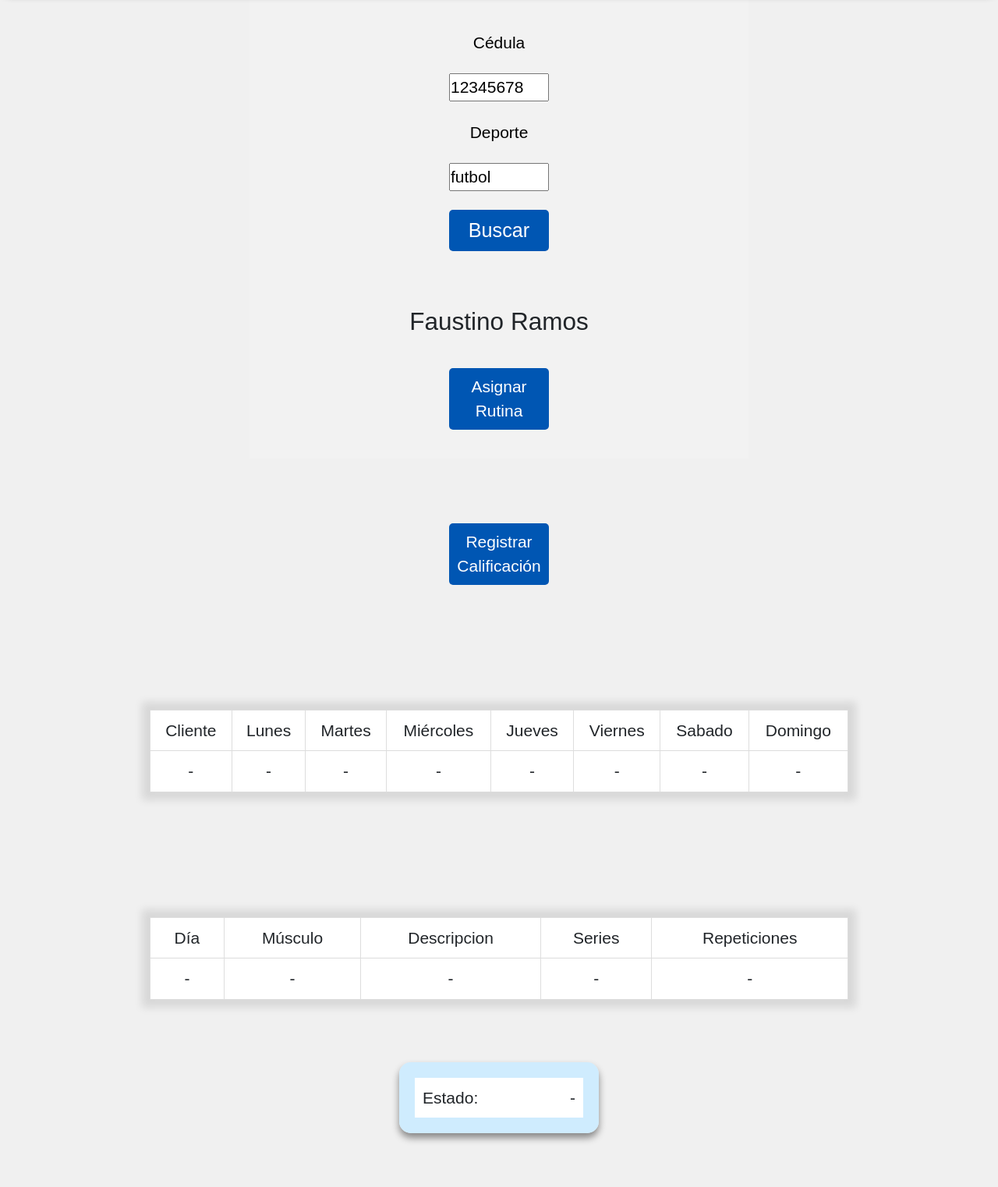
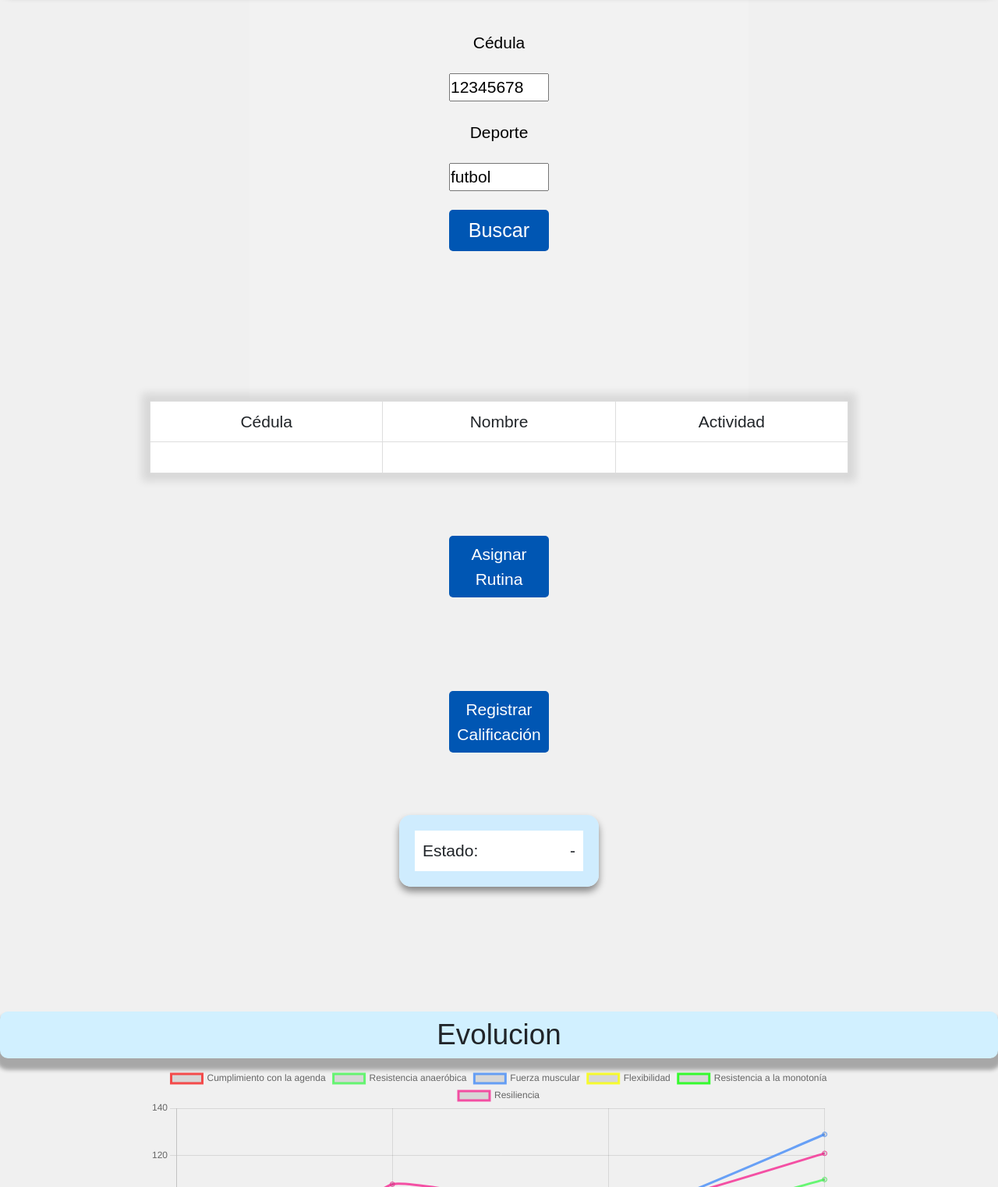
Before and after one commit to tecnoLogic4227/SIGEN, a PHP site: page /vista/html/entrenador/detallesClienteEntrenador.html in a window 1280 px wide. Shown: the part 212-1734 px from the top of the page at 78% size. Run offline with PHP 8.4, Linux system fonts and the light colour scheme; some libraries are stand-ins or nearby versions.

Commit message:
buscador casi terminado

```diff
--- a/PaginaActiveMotion/controlador/controladorBusqueda.php
+++ b/PaginaActiveMotion/controlador/controladorBusqueda.php
@@ -3,8 +3,8 @@
 include("../modelo/conexion.php");
 include("../modelo/buscador.php");
 
+$search = $_POST['search'];
 $typeSearch = $_POST['type'];
-$search = $_POST['search'];
 
 function validateSearch($search, $typeSearch)
 {
--- a/PaginaActiveMotion/styles/clientes.css
+++ b/PaginaActiveMotion/styles/clientes.css
@@ -68,10 +68,16 @@
     box-shadow: 0 0 10px 10px rgba(0, 0, 0, 0.1);
 }
 
-.tabla1, .tabla2-1, .tabla2-2 {
+.tabla1 {
     width: 70vw;
     margin-left: 15vw;
     margin-top: 20vh;
+}
+
+.tablaClientesEntrenador {
+    width: 70vw;
+    margin-top: 20vh;
+    margin-bottom: 10vh;
 }
 
 tr, td {
--- a/PaginaActiveMotion/vista/html/entrenador/detallesClienteEntrenador.html
+++ b/PaginaActiveMotion/vista/html/entrenador/detallesClienteEntrenador.html
@@ -41,67 +41,38 @@
     </nav>
     <main>
       <h1 class="tituloEntrenador titulo2Entrenador" id="tit-cliente">Cliente</h1>
-      <form id="form-detalles-cliente-entrenador" action="../../../Verificacion_de_Datos_PHP/formulario_detalles_entrenador.php">
+      <form id="form-detalles-cliente-entrenador" /*action="../../../Verificacion_de_Datos_PHP/formulario_detalles_entrenador.php">
         <section>
           <label class="subtit2">Cédula</label>
           <input id="buscar-cliente-ci" name="ci" class="inputClienteBuscador" placeholder="12345678" maxlength="8" minlength="8" pattern="\d*" onclick="eliminar_letras('buscar-cliente-ci', 'mensaje_detallesClienteEntrenador')" inputmode="numeric" required>
           <label class="cedula-tit-entrenador">Deporte</label>
           <input id="buscar-cliente-deporte" name="deporte" class="buscar-cliente-deporte" placeholder="futbol" required>
-          <button id="buscar-cliente-deportista" class="botonClienteBuscador">Buscar</button>
+          <button class="botonClienteBuscador">Buscar</button>
           <br>
           <span id="mensaje_detallesClienteEntrenador" hidden></span>
         </section>
       </form>
       <section>
-        <h4 class="nombre2">Faustino Ramos</h4>
+          <table class="tablaClientesEntrenador">
+            <tr class="tr1">
+              <td class="td1">Cédula</td>
+              <td class="td1">Nombre</td>
+              <td class="td1">Actividad</td>
+            </tr>
+            <tr class="tr1">
+              <td class="outputClienteCI"></td>
+              <td class="outputClienteNombre"></td>
+              <td class="outputClienteActividad"></td>
+            </tr>
+          </table>
         <button class="boton-asignar-rutina2"><a href="asignarEntrenamiento.html">Asignar Rutina</a></button>
         <button class="boton-registrar-calificacion"><a href="registrarCalificacion.html">Registrar Calificación</a></button>
       </section>
-      <article>
-          <table class="tabla2-1" id="tabla2-1">
-            <tr>
-              <td data-label="Cliente"  class="tabla-cliente-nombre" id="celda">Cliente</td>
-              <td data-label="Lunes" class="tabla-cliente-lunes" id="celda">Lunes</td>
-              <td data-label="Martes" class="tabla-cliente-martes" id="celda">Martes</td>
-              <td data-label="Miércoles" class="tabla-cliente-miercoles" id="celda">Miércoles</td>
-              <td data-label="Jueves" class="tabla-cliente-jueves" id="celda">Jueves</td>
-              <td data-label="Viernes" class="tabla-cliente-viernes" id="celda">Viernes</td>
-              <td data-label="Sábado" class="tabla-cliente-sabado" id="celda">Sabado</td>
-              <td data-label="Domingo" class="tabla-cliente-domingo" id="celda">Domingo</td>
-            </tr>
-            <tr>
-              <td class="tabla-cliente-nombre1" id="celda">-</td>
-              <td class="tabla-cliente-lunes" id="celda">-</td>
-              <td class="tabla-cliente-martes" id="celda">-</td>
-              <td class="tabla-cliente-miercoles" id="celda">-</td>
-              <td class="tabla-cliente-jueves" id="celda">-</td>
-              <td class="tabla-cliente-viernes" id="celda">-</td>
-              <td class="tabla-cliente-sabado" id="celda">-</td>
-              <td class="tabla-cliente-domingo" id="celda">-</td>
-            </tr>
-          </table>
-        <table class="tabla2-2">
-          <tr>
-            <td data-label="Día" class="tabla2-cliente-dia" id="celda">Día</td>
-            <td data-label="Músculo" class="tabla2-cliente-musculo" id="celda">Músculo</td>
-            <td data-label="Descripción" class="tabla2-cliente-descripcion" id="celda">Descripcion</td>
-            <td data-label="Series" class="tabla2-cliente-series" id="celda">Series</td>
-            <td class="tabla2-cliente-repeticiones" id="celda">Repeticiones</td>
-          </tr>
-          <tr>
-            <td class="" id="celda">-</td>
-            <td class="" id="celda">-</td>
-            <td class="" id="celda">-</td>
-            <td class="" id="celda">-</td>
-            <td class="" id="celda">-</td>
-          </tr>
-        </table>
-      </article>
       <article class="evolucion-cliente-entrenador" id="article2">
         <div class="containerEvolucion" id="evolucion2">
           <div class="accordion-headerEvolucion">
             <span>Estado: </span>
-            <span>-</span>
+            <span class="outputClienteEstado">-</span>
           </div>
         </div>
         <h3 class="tituloEvolucionUsuario" id="tit-evolucion2">Evolucion</h3>
--- a/PaginaActiveMotion/vista/script/buscadores/buscadorCliente.js
+++ b/PaginaActiveMotion/vista/script/buscadores/buscadorCliente.js
@@ -1,13 +1,4 @@
 $(document).ready(() => {
-
-    $("#result").hide();
-
-    $("#botonClienteBuscador").click(() => {
-        let search = $("#inputClienteBuscador").val();
-        const type = "cliente";
-
-        let template = "";
-        $("#container").html("");
 
     let validarCedula = search => {
         let valida = true;
@@ -28,16 +19,28 @@
         return valida;
     }
 
-        let searchValid = validarCedula(search);
+    let pasarDatos = (search, type) => {
 
-        if (searchValid) {
+        alert("a");
+
+        $(".botonClienteCI").html("");
+        $(".botonClienteNombre").html("");
+        $(".botonClienteApellido").html("");
+        $(".botonClienteActividad").html("");
+        $(".botonClienteUltimoLogin").html("");
+        $(".botonClienteFechaNacimiento").html("");
+        $(".botonClienteEmail").html("");
+        $(".botonClienteTelefono").html("");
+        $(".botonClienteUltimoPago").html("");
+        $(".botonClienteProximoPago").html("");
 
         $.ajax({
-                url: "../controlador/controladorBusqueda.php",
+            url: "http://localhost/paginaactivemotion/controlador/controladorBusqueda.php",
             type: "POST",
+            contentType: "application/json",
             data: {
-                    search,
-                    type,
+                search: search,
+                type: type,
             },
             success: (response) => {
                 try {
@@ -46,31 +49,37 @@
                     if (clientes.length > 0) {
 
                         clientes.forEach(cliente => {
-                                template += `<li>${cliente.ci}</li>`;
-                                template += `<li>${cliente.calificacion}</li>`;
-                                template += `<li>${cliente.estado_actividad}</li>`;
-                                template += `<li>${cliente.estado}</li>`;
-                                template += `<li>${cliente.actividad}</li>`;
+                            $(".outputClienteCI").html(cliente.ci);
+                            $(".outputClienteCalificacion").html(cliente.calificacion);
+                            $(".outputClienteEstadoActividad").html(cliente.estado_actividad);
+                            $(".outputClienteEstado").html(cliente.estado);
+                            $(".outputClienteActividad").html(cliente.actividad);
                         });
 
                     } else {
-                            template = "<li>No se encontraron resultados.</li>"
+                        alert("No se encontraron resultados.");
                     }
-
-                        $("#container").html(template);
-                        $("#result").show();
                 } catch (e) {
-                        console.error("Error al parsear el JSON: " + e);
+                    alert("Error al parsear el JSON: " + e);
                 }
             },
             error: (xhr, status, error) => {
-                    console.error("La solicitud AJAX falló: " + error)
+                alert("La solicitud AJAX falló: " + error)
             }
         })
+
+    }
+
+    let ingresarDatos = () => {
+        let search = $(".inputClienteBuscador").val();
+        const type = "cliente";
+
+        if (validarCedula(search)) {
+            pasarDatos(search, type);
         } else {
-            template = "<li>Por favor ingrese una cedula valida.</li>";
-            $("#container").html(template);
-            $("#result").show();
+            alert("Por favor ingrese una cedula válida!");
         }
+    }
+
+    $("#botonClienteBuscador").click(ingresarDatos);
 })
-})
```
Also changed, not shown: PaginaActiveMotion/vista/html/entrenador/buscarClientesEntrenador.html (+1 -10 lines). Lines whose indentation alone changed are shown as unchanged.
